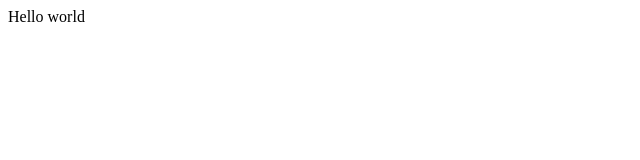
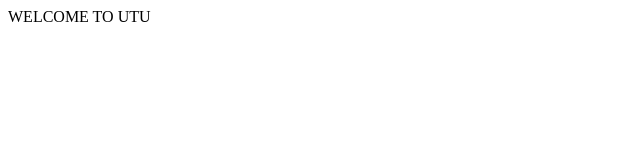
Before and after one commit to shahparth123/amtics-lab, a plain HTML site: page index.html in a window 1280 px wide. Shown: the full height of the page, 0-640 px from the left. Drawn offline with Linux system fonts and the light colour scheme.

Commit message:
Update index.html

```diff
--- a/index.html
+++ b/index.html
@@ -9,7 +9,7 @@
 </head>
 
 <body>
-    Hello world
-</body>
+WELCOME TO UTU
+    </body>
 
 </html>
```
